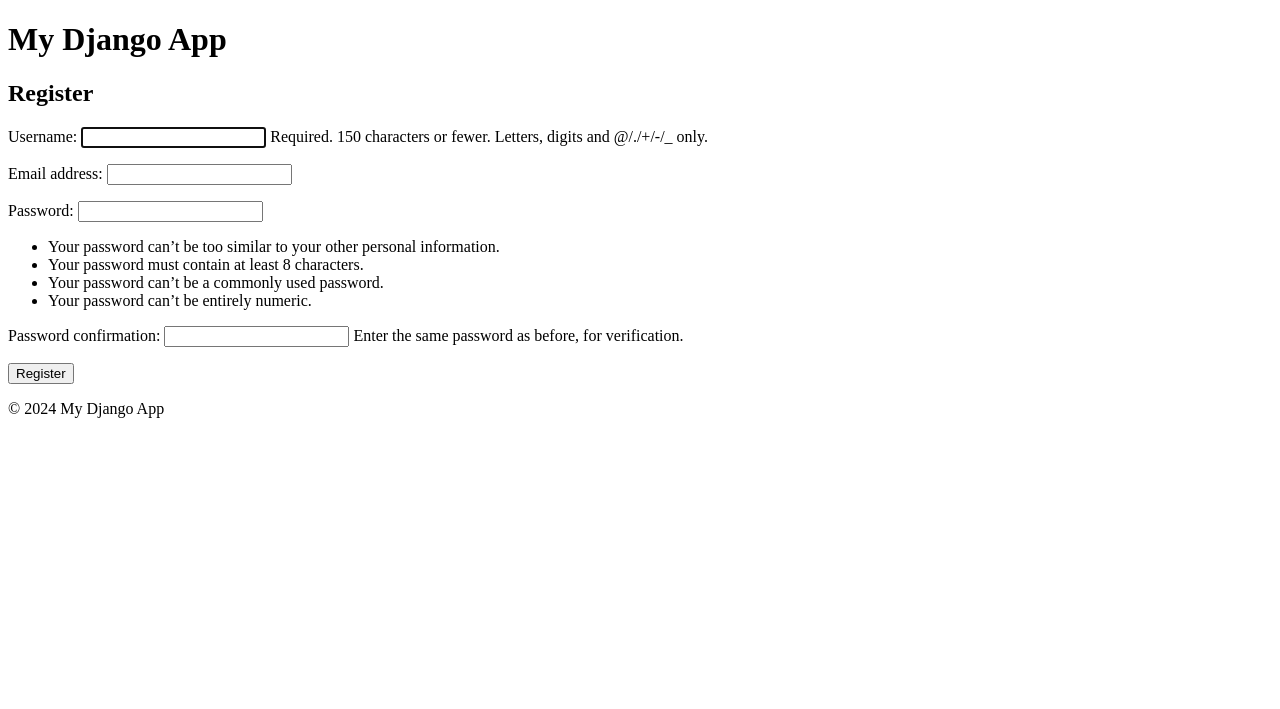
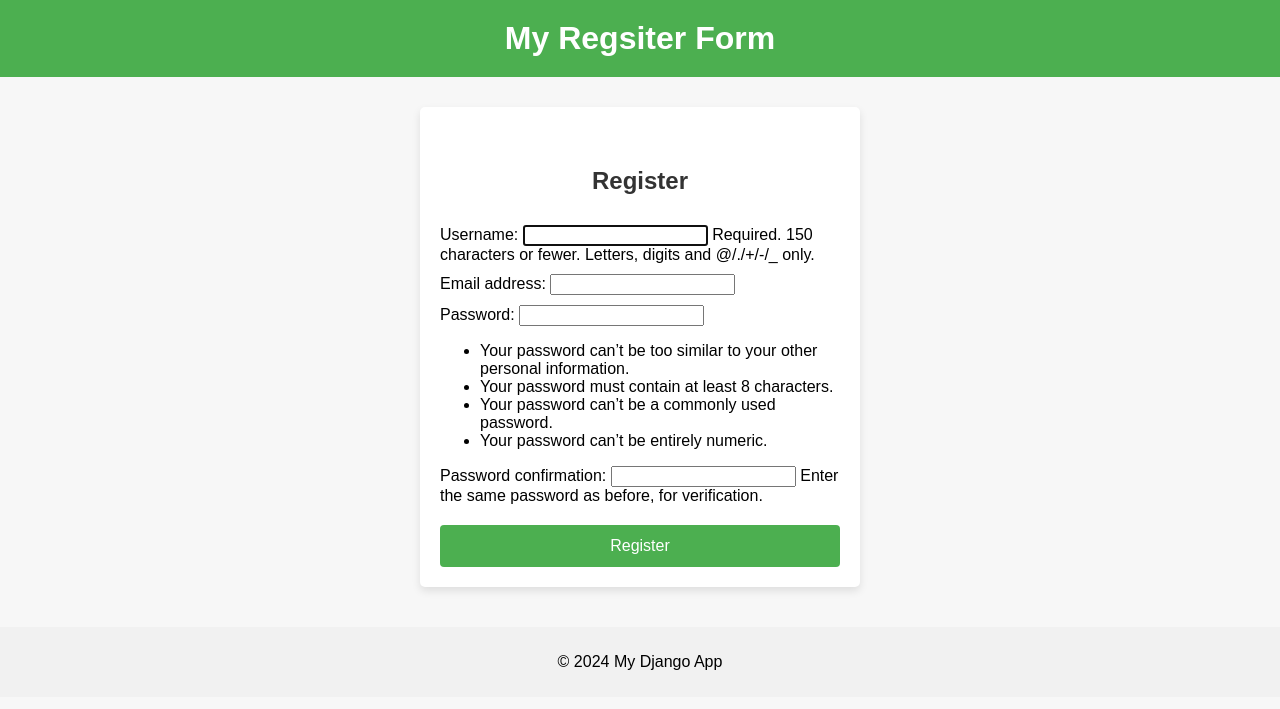
Before and after one commit to asifD3V/Git-Example, a Django app: page /register/ in a window 1280 px wide. Shown: the top 709 px of the page. Run offline with Django 4.2, Linux system fonts and the light colour scheme.

Commit message:
Fixed bug in registration form in bugfix/registration-form

```diff
--- a/project/templates/register.html
+++ b/project/templates/register.html
@@ -4,17 +4,78 @@
     <meta charset="UTF-8">
     <meta name="viewport" content="width=device-width, initial-scale=1.0">
     <title>Register</title>
+    <style>
+        body {
+            font-family: Arial, sans-serif;
+            background-color: #f7f7f7;
+            margin: 0;
+            padding: 0;
+        }
+        header {
+            text-align: center;
+            padding: 20px;
+            background-color: #4CAF50;
+            color: white;
+        }
+        h1 {
+            margin: 0;
+        }
+        h2 {
+            text-align: center;
+            color: #333;
+            margin-top: 40px;
+        }
+        .form-container {
+            width: 100%;
+            max-width: 400px;
+            margin: 0 auto;
+            background-color: white;
+            padding: 20px;
+            border-radius: 5px;
+            box-shadow: 0px 4px 8px rgba(0, 0, 0, 0.1);
+            margin-top: 30px;
+        }
+        form {
+            display: flex;
+            flex-direction: column;
+        }
+        form p {
+            margin: 10px 0;
+        }
+        form button {
+            padding: 12px;
+            background-color: #4CAF50;
+            color: white;
+            border: none;
+            border-radius: 4px;
+            cursor: pointer;
+            font-size: 16px;
+            margin-top: 10px;
+        }
+        form button:hover {
+            background-color: #45a049;
+        }
+        footer {
+            text-align: center;
+            margin-top: 40px;
+            padding: 10px;
+            background-color: #f1f1f1;
+        }
+    </style>
 </head>
 <body>
+
     <header>
-        <h1>My Django App</h1>
+        <h1>My Regsiter Form</h1>
     </header>
 
-    <div>
+    <div class="form-container">
         <h2>Register</h2>
         <form method="post">
             {% csrf_token %}
-            {{ form.as_p }}
+            <div>
+                {{ form.as_p }}
+            </div>
             <button type="submit">Register</button>
         </form>
     </div>
@@ -22,5 +83,6 @@
     <footer>
         <p>&copy; 2024 My Django App</p>
     </footer>
+
 </body>
 </html>
```
